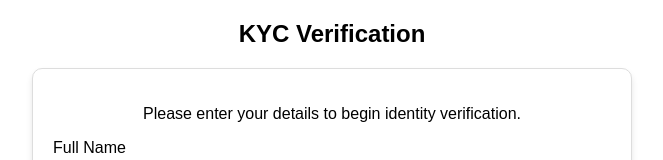
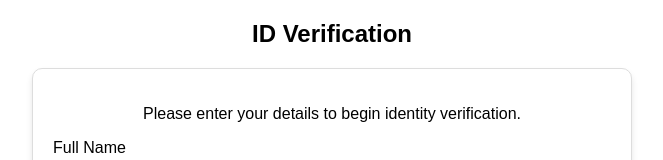
Before and after one commit to hypersign-protocol/custom-widget, a website: page public/index.html in a window 1280 px wide. Shown: the top 160 px of the page, without its empty margins (308-971 px from the left). Drawn offline with Linux system fonts and the light colour scheme.

Commit message:
updated text

```diff
--- a/public/index.html
+++ b/public/index.html
@@ -53,7 +53,7 @@
 
 <body>
 
-    <h2>KYC Verification</h2>
+    <h2>ID Verification</h2>
 
     <div id="app">
         <div id="step-init" class="step-card">
```
